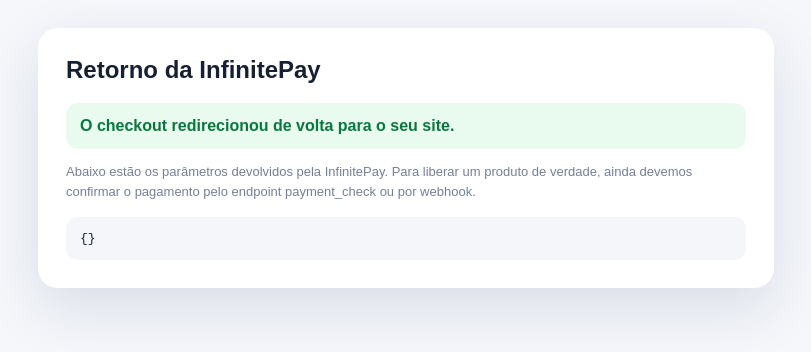
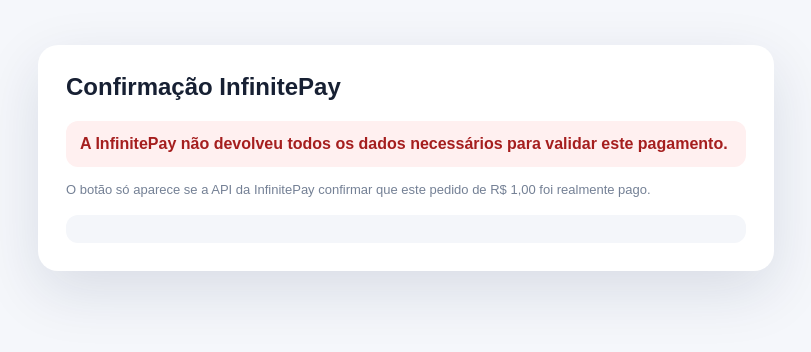
Before and after one commit to luanmaciel55/testetestepixpix, a website: page infinitepay-sucesso.html in a window 1280 px wide. Shown: the part 266-618 px from the top of the page, without its empty margins (234-1045 px from the left). Drawn offline with Linux system fonts and the light colour scheme.

Commit message:
Verify InfinitePay payment before download

```diff
--- a/infinitepay-sucesso.html
+++ b/infinitepay-sucesso.html
@@ -1 +1,18 @@
-<!doctype html><html lang="pt-BR"><head><meta charset="utf-8"><meta name="viewport" content="width=device-width,initial-scale=1"><title>Retorno InfinitePay</title><style>body{margin:0;font-family:Arial,Helvetica,sans-serif;background:#f5f7fb;color:#172033}.wrap{min-height:100vh;display:grid;place-items:center;padding:24px}.card{width:min(680px,100%);background:#fff;padding:28px;border-radius:20px;box-shadow:0 20px 60px rgba(20,35,70,.12)}h1{margin-top:0}.ok{background:#e9fbef;color:#08783f;padding:14px;border-radius:12px;font-weight:700}.box{margin-top:16px;background:#f4f6fa;padding:14px;border-radius:12px;word-break:break-word;font-family:monospace;font-size:13px}.small{color:#748095;font-size:13px;line-height:1.5}</style></head><body><main class="wrap"><section class="card"><h1>Retorno da InfinitePay</h1><div class="ok">O checkout redirecionou de volta para o seu site.</div><p class="small">Abaixo estão os parâmetros devolvidos pela InfinitePay. Para liberar um produto de verdade, ainda devemos confirmar o pagamento pelo endpoint payment_check ou por webhook.</p><div id="params" class="box"></div></section></main><script>const p=new URLSearchParams(location.search);const obj={};for(const [k,v] of p.entries())obj[k]=v;document.getElementById('params').textContent=JSON.stringify(obj,null,2);</script></body></html>
+<!doctype html><html lang="pt-BR"><head><meta charset="utf-8"><meta name="viewport" content="width=device-width,initial-scale=1"><title>Pagamento InfinitePay</title><style>body{margin:0;font-family:Arial,Helvetica,sans-serif;background:#f5f7fb;color:#172033}.wrap{min-height:100vh;display:grid;place-items:center;padding:24px}.card{width:min(680px,100%);background:#fff;padding:28px;border-radius:20px;box-shadow:0 20px 60px rgba(20,35,70,.12)}h1{margin-top:0}.status{padding:14px;border-radius:12px;font-weight:700;background:#f3f5f9}.ok{background:#e9fbef;color:#08783f}.err{background:#fff0f0;color:#a51e1e}.small{color:#748095;font-size:13px;line-height:1.5}.btn{display:none;margin-top:16px;background:#0a8f4f;color:#fff;text-decoration:none;text-align:center;padding:14px 18px;border-radius:12px;font-weight:800}.box{margin-top:16px;background:#f4f6fa;padding:14px;border-radius:12px;word-break:break-word;font-family:monospace;font-size:13px}</style></head><body><main class="wrap"><section class="card"><h1>Confirmação InfinitePay</h1><div id="status" class="status">Verificando o pagamento diretamente na InfinitePay...</div><a id="download" class="btn">Baixar arquivo teste</a><p class="small">O botão só aparece se a API da InfinitePay confirmar que este pedido de R$ 1,00 foi realmente pago.</p><div id="details" class="box"></div></section></main><script>
+const p=new URLSearchParams(location.search);
+const payload={handle:p.get('handle'),order_nsu:p.get('order_nsu'),transaction_nsu:p.get('transaction_nsu'),slug:p.get('slug')};
+const statusBox=document.getElementById('status'),download=document.getElementById('download'),details=document.getElementById('details');
+(async()=>{try{
+ if(!payload.handle||!payload.order_nsu||!payload.transaction_nsu||!payload.slug) throw new Error('A InfinitePay não devolveu todos os dados necessários para validar este pagamento.');
+ const r=await fetch('/api/infinitepay-check',{method:'POST',headers:{'Content-Type':'application/json'},body:JSON.stringify(payload)});
+ const data=await r.json();
+ details.textContent=JSON.stringify(data,null,2);
+ if(!r.ok) throw new Error(data.error||'Não foi possível verificar o pagamento.');
+ if(data.validForDownload){
+  statusBox.textContent='Pagamento de R$ 1,00 confirmado pela InfinitePay. Download liberado!';statusBox.className='status ok';
+  const q=new URLSearchParams(payload);download.href='/api/infinitepay-download?'+q.toString();download.style.display='block';
+ }else{
+  statusBox.textContent='Pagamento ainda não confirmado ou valor diferente de R$ 1,00. Download bloqueado.';statusBox.className='status err';
+ }
+}catch(e){statusBox.textContent=e.message;statusBox.className='status err';details.textContent='';}})();
+</script></body></html>
```
